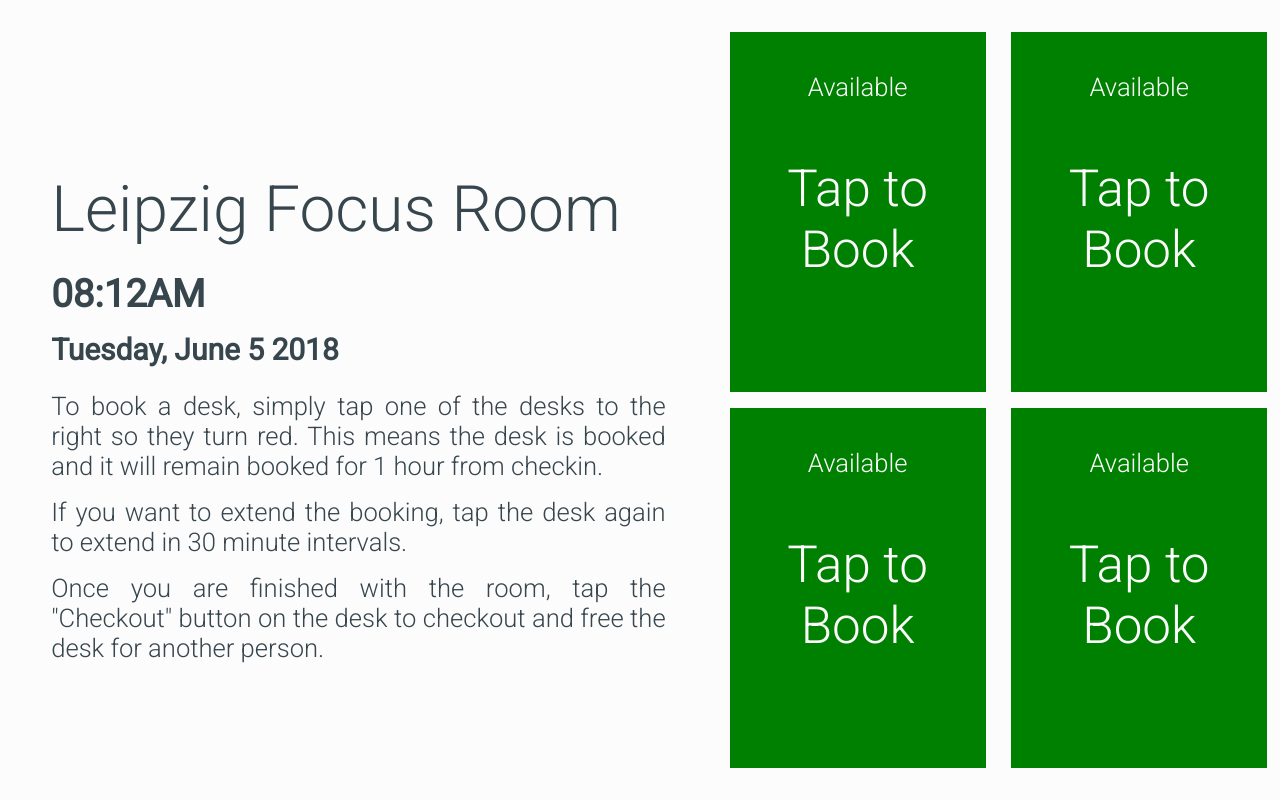
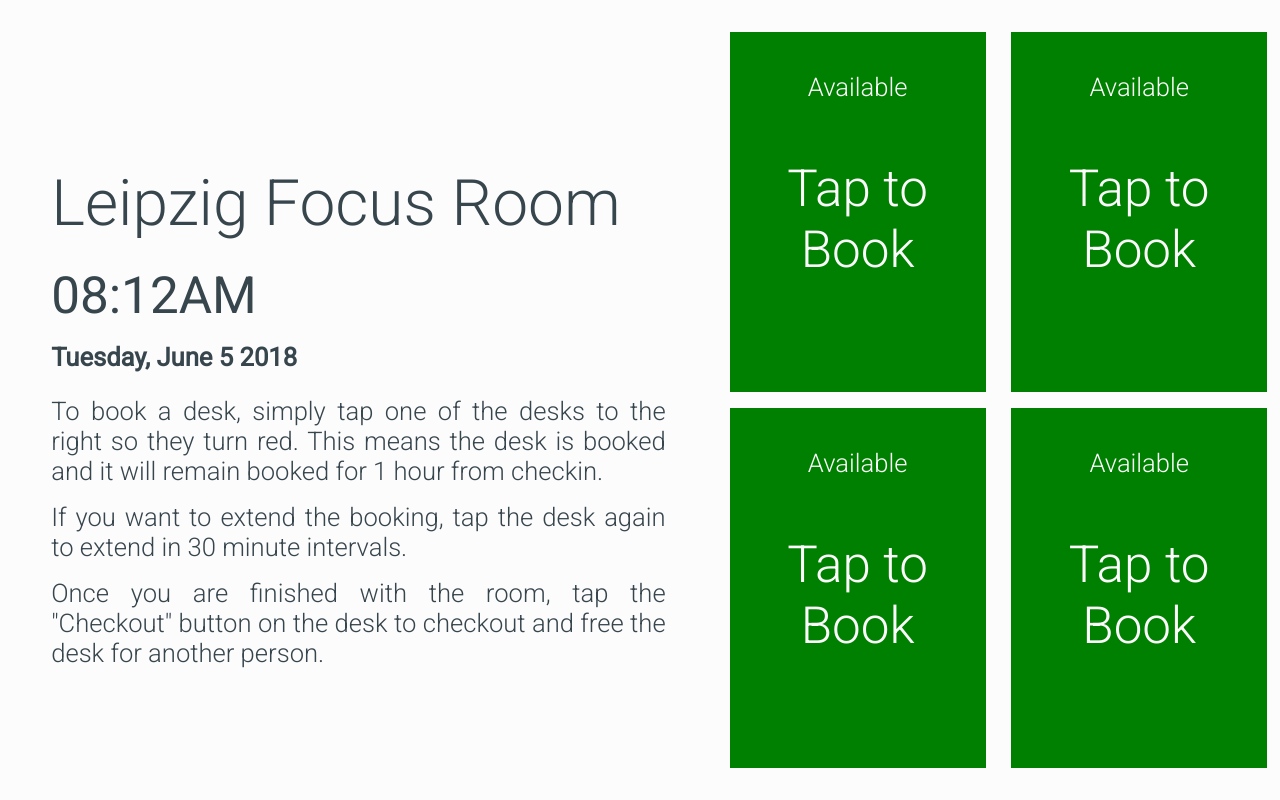
Before and after one commit to megalan247/trv_lej_focusroom, a plain HTML site: page index.html in a window 1280 px wide. Drawn offline with Linux system fonts and the light colour scheme.

Commit message:
Made clock look nicer

```diff
--- a/css/style.css
+++ b/css/style.css
@@ -77,6 +77,7 @@ h1 {
 	font-size: 5vw;
 	text-align: left;
 	font-weight: 300;
+	margin-bottom: 3vh;
 }
 
 .status {
@@ -91,14 +92,13 @@ p {
 	margin:1vh 0;
 }
 
-h1 {
-	margin-bottom: 3vh;
+h2 {
+	font-weight: 400;
+	font-size: 4vw;
+	margin: 0;
 }
 
 h3 {
 	margin: 2vh 0;
+	font-size: 2vw;
 }
-
-h2 {
-	margin: 0;
-}
--- a/index.html
+++ b/index.html
@@ -12,8 +12,11 @@
 	<div class="flex-container">
 		<div class="info-pane">
 			<h1>Leipzig Focus Room</h1>
-			<h2 id="time">12:59AM</h2>
-			<h3 id="date">Tue Jun 5 2018 09:49am</h3>
+			<div class="datetime-container">
+				<h2 id="time">12:59AM</h2>
+				<h3 id="date">Tue Jun 5 2018 09:49am</h3>
+			</div>
+
 			<p>
 				To book a desk, simply tap one of the desks to the right so they turn red. This means the desk is booked and it will remain booked for 1 hour from checkin.
 			</p>
```
